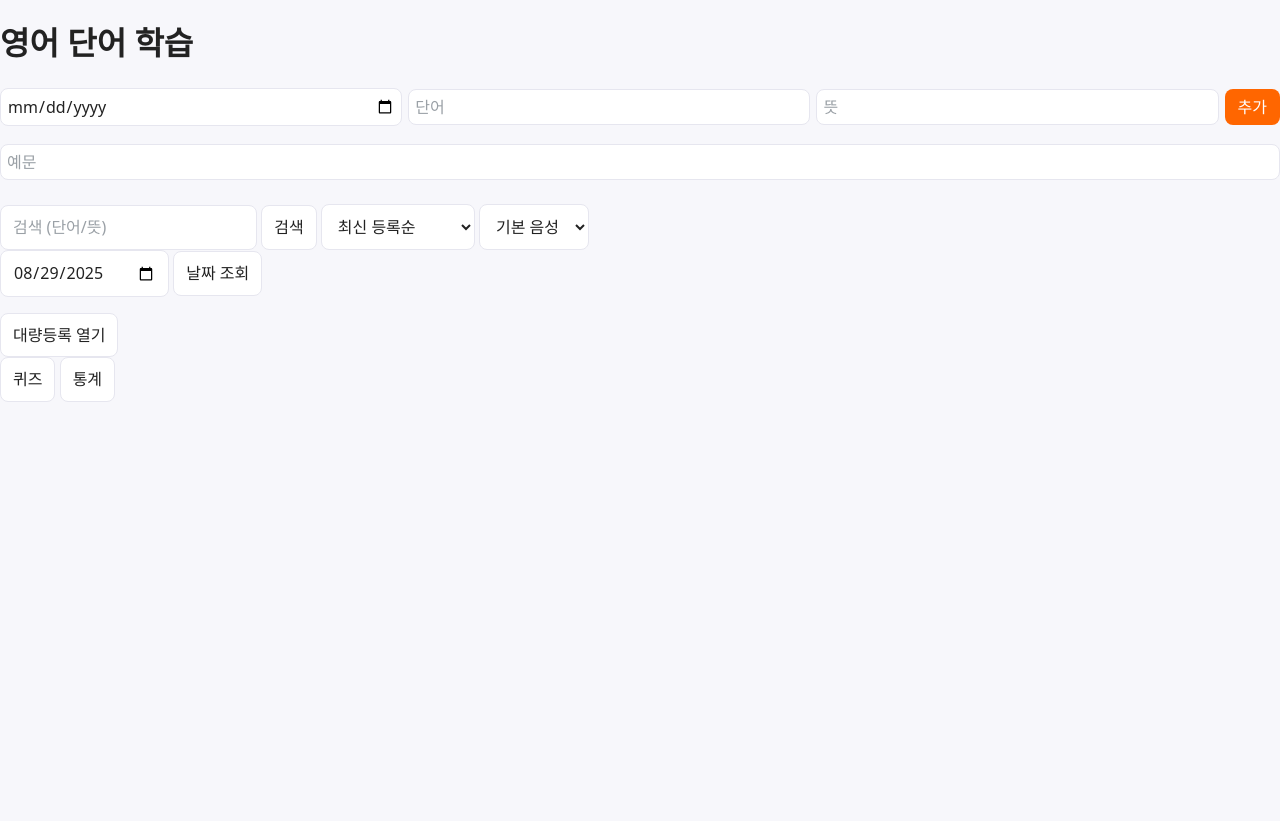
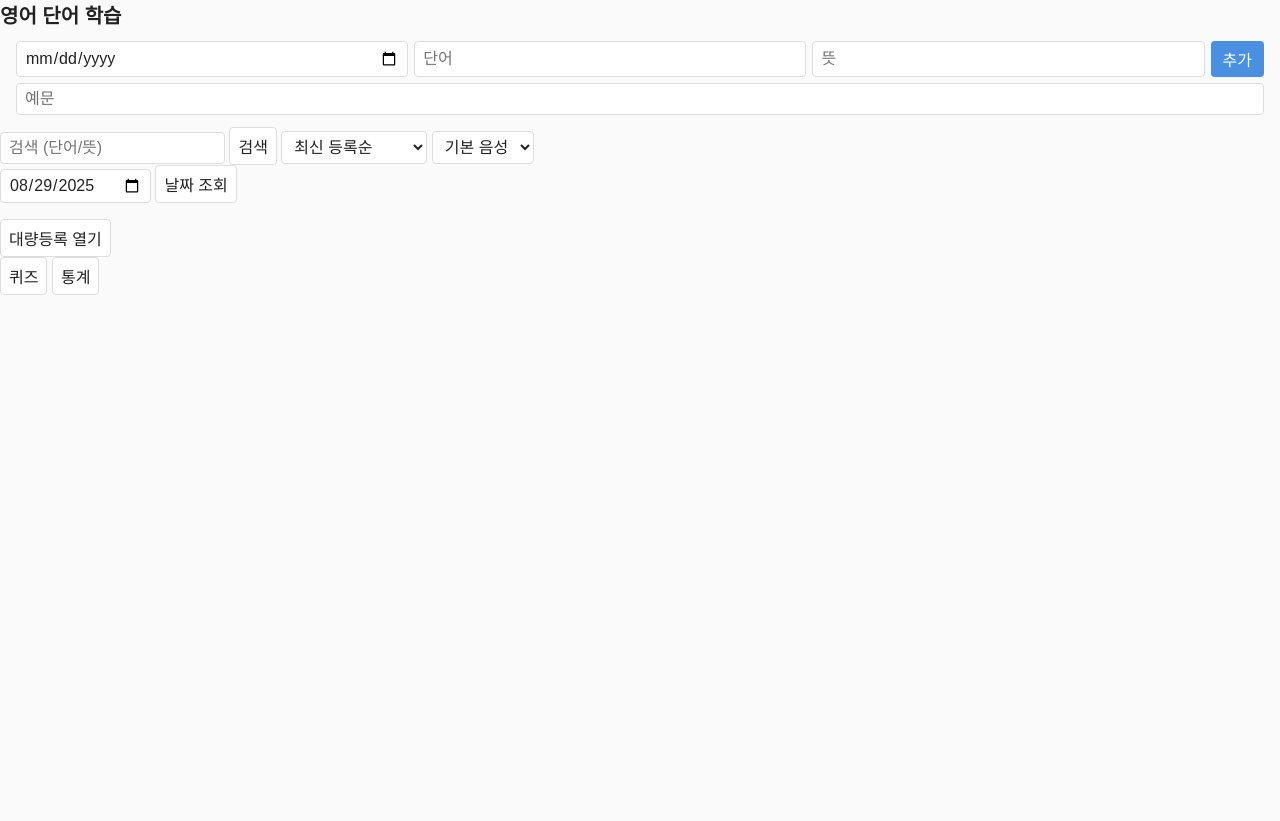
Before and after one commit to anredvon/english-word-app, a Flask app: page / in a window 1280 px wide. After the commit the page ends 295 px from the top, so only its background shows below. Run offline with Flask 3, Linux system fonts and the light colour scheme; data that the repository does not hold is empty.

Commit message:
Update style.css

```diff
--- a/static/style.css
+++ b/static/style.css
@@ -1,184 +1,69 @@
-/* ========== Base ==========% */
-:root{
-  --bg:#f7f7fb;
-  --card:#ffffff;
-  --ink:#222;
-  --ink-2:#667085;
-  --primary:#ff6600;
-  --primary-ink:#fff;
-  --line:#e6e6ef;
-  --ok:#16a34a;
-  --bad:#ef4444;
-  --focus:#7c5cff33;
-  --shadow:0 6px 20px rgba(0,0,0,.06);
-  --radius:14px;
-  --radius-sm:10px;
-  --radius-xs:8px;
-  --space:16px;
+:root {
+  --ink: #222;
+  --ink-2: #555;
+  --bg: #fafafa;
+  --line: #ddd;
+  --radius-xs: 4px;
+  --radius: 8px;
 }
 
-*{box-sizing:border-box}
-html,body{height:100%}
-body{
-  margin:0; font:16px/1.4 system-ui, -apple-system, "Segoe UI", Roboto, "Noto Sans KR", sans-serif;
-  color:var(--ink); background:var(--bg);
+body {
+  font-family: "Apple SD Gothic Neo", "Noto Sans KR", sans-serif;
+  margin: 0;
+  padding: 0;
+  background: var(--bg);
+  color: var(--ink);
 }
 
-/* ========== Layout ==========% */
-header,footer{max-width:1100px;margin:24px auto 0;padding:0 16px}
-header h1{margin:.2rem 0 0;font-size:1.6rem}
-header p{margin:.2rem 0 1rem;color:var(--ink-2)}
-main{max-width:1100px;margin:0 auto;padding:0 16px 40px}
-
-.card{
-  background:var(--card); border:1px solid var(--line); border-radius:var(--radius);
-  padding:22px; box-shadow:var(--shadow); margin:18px 0;
+header {
+  background: #4a90e2;
+  color: white;
+  padding: 12px 16px;
 }
 
-footer{color:var(--ink-2);text-align:center;margin-top:24px}
-
-/* ========== Form ==========% */
-form .row{display:flex;gap:12px;align-items:center;margin-bottom:12px}
-form .row label{min-width:72px;color:var(--ink-2)}
-input, select, button{
-  font:inherit; border-radius:var(--radius-xs);
-  border:1px solid var(--line); background:#fff; color:var(--ink);
-  padding:10px 12px;
-}
-input::placeholder{color:#9aa0a6}
-input:focus, select:focus, button:focus{outline:3px solid var(--focus); border-color:#c9c9f2}
-
-.row.gap{gap:8px}
-
-button{cursor:pointer; transition:.15s ease; border:1px solid var(--line)}
-button:hover{transform:translateY(-1px)}
-button:active{transform:translateY(0)}
-button.accent{
-  background:var(--primary); color:var(--primary-ink); border-color:transparent;
-}
-button.ghost{
-  background:#fff; color:var(--ink); border-color:var(--line);
-}
-button.sm{padding:6px 10px;font-size:.9rem;border-radius:8px}
-
-/* ========== Controls ==========% */
-.controls{
-  display:flex; flex-wrap:wrap; gap:10px; align-items:center; margin-bottom:12px
-}
-.controls input[type="date"]{padding:8px 10px}
-#search{min-width:220px}
-#sort{min-width:150px}
-
-/* ========== Grid / Cards ==========% */
-.grid{
-  list-style:none; padding:0; margin:12px 0 0;
-  display:grid; gap:12px;
-  grid-template-columns:repeat(1, minmax(0, 1fr));
-}
-@media (min-width:640px){ .grid{grid-template-columns:repeat(2, minmax(0, 1fr));} }
-@media (min-width:960px){ .grid{grid-template-columns:repeat(3, minmax(0, 1fr));} }
-
-.word-card{
-  background:#fff; border:1px solid var(--line); border-radius:var(--radius-sm);
-  padding:14px 14px 12px; box-shadow:var(--shadow);
-}
-.word-card h3{margin:0 0 6px;font-size:1.15rem}
-.word-card p{margin:6px 0;color:#374151}
-.word-card .meta{
-  display:flex; justify-content:space-between; align-items:center; margin-top:10px;
-  color:var(--ink-2); font-size:.92rem
+h1 {
+  margin: 0;
+  font-size: 20px;
 }
 
-/* ========== Modal (공용) ==========% */
-.modal{
-  position:fixed; inset:0; display:flex; align-items:center; justify-content:center;
-  background:rgba(0,0,0,.34); padding:18px; z-index:999;
-}
-.modal.hidden{display:none}
-.modal-body{
-  width:min(720px, 96vw); background:#fff; border-radius:18px; border:1px solid var(--line);
-  box-shadow:var(--shadow); padding:18px;
-}
-.modal-head{display:flex;justify-content:space-between;align-items:center;margin-bottom:10px}
-.modal-head strong{font-size:1.15rem}
-
-/* ========== Quiz ==========% */
-.quiz-stat{display:flex;gap:10px;align-items:center;color:var(--ink-2)}
-.qword{
-  margin:10px 0 12px; padding:12px; font-size:1.4rem; font-weight:700;
-  background:#fff7f1; border:1px dashed #ffd7b8; border-radius:12px; color:#3a2a20;
-}
-.choices{display:grid; gap:10px}
-.choice{
-  padding:12px; border:1px solid var(--line); border-radius:12px; background:#fff; cursor:pointer;
-  transition:background .12s ease, transform .1s ease, border .12s ease;
-}
-.choice:hover{transform:translateY(-1px)}
-.choice.correct{background:#ecfdf5; border-color:#bbf7d0}
-.choice.wrong{background:#fef2f2; border-color:#fecaca}
-.choice.disabled{pointer-events:none; opacity:.85}
-.quiz-actions{display:flex; gap:8px; margin-top:12px}
-
-/* ========== Stats ==========% */
-.stats-overview{
-  display:grid; grid-template-columns:repeat(3,1fr); gap:10px; margin:10px 0 8px;
-}
-.stat-box{
-  background:#fafafa; border:1px solid var(--line); border-radius:12px; padding:12px; text-align:center;
-}
-.stat-title{color:var(--ink-2); font-size:.9rem}
-.stat-num{font-size:1.4rem; font-weight:700}
-
-.mt16{margin-top:16px}
-.weak-list{list-style:none;margin:8px 0 0;padding:0;display:grid;gap:8px}
-.weak-item{
-  display:flex;justify-content:space-between;align-items:center;gap:10px;
-  background:#fff; border:1px solid var(--line); border-radius:12px; padding:10px 12px;
-}
-.badge{
-  display:inline-block; padding:4px 8px; border-radius:999px; font-size:.85rem;
-  background:#f3f4f6; color:#374151; border:1px solid #e5e7eb;
+/* ======= 공통 Form / Input / Button ======= */
+input, select, button, textarea {
+  font: inherit;
+  border-radius: var(--radius-xs);
+  border: 1px solid var(--line);
+  background: #fff;
+  color: var(--ink);
+  padding: 6px 8px;   /* 👉 컴팩트하게 조정 */
+  box-sizing: border-box;
 }
 
-/* ========== Helpers ==========% */
-@media (hover:none){
-  button:hover, .choice:hover{transform:none}
+button {
+  cursor: pointer;
+}
+button.accent {
+  background: #4a90e2;
+  color: white;
+  border: none;
+}
+button.ghost {
+  background: transparent;
+  border: 1px solid var(--line);
+}
+button.danger {
+  border-color: #e74c3c;
+  color: #e74c3c;
+}
+button:disabled {
+  opacity: 0.5;
+  cursor: not-allowed;
 }
 
-
-.hidden{display:none!important}
-
-/* 심플 스피너 */
-.spinner{
-  width:18px;height:18px;display:inline-block;border:2px solid #ddd;border-top-color:var(--primary);
-  border-radius:50%; animation:spin 0.8s linear infinite; margin-left:8px
-}
-@keyframes spin{to{transform:rotate(360deg)}}
-
-
-button.sm { padding: 6px 10px; font-size: 0.9rem; }
-button.danger { border-color: #e74c3c; color: #e74c3c; }
-button.danger:hover { background: #e74c3c; color:#fff; }
-.choice.disabled { pointer-events:none; opacity:.7; }
-
-
-/* ===== Mobile-friendly modal sizing ===== */
-.modal-body{ max-height:90vh; overflow:auto; display:flex; flex-direction:column; }
-.modal-head{ position:sticky; top:0; background:#fff; z-index:2; }
-
-
-/* ==== UX improvements (appended by patch) ==== */
-body.modal-open{ overflow:hidden; }
-.modal-body{ overscroll-behavior: contain; }
-.modal-head button#statsClose,
-.modal-head button#quizClose{ padding:10px 14px; margin:-4px -6px -4px auto; }
-
-
+/* ======= 단어 등록폼 (2줄 레이아웃) ======= */
 .word-form {
   display: flex;
   flex-direction: column;
-  gap: 6px; /* 줄 간격 */
-  margin-bottom: 12px;
+  gap: 6px;
+  margin: 12px 16px;
 }
 .word-form .row {
   display: flex;
@@ -186,8 +71,155 @@ body.modal-open{ overflow:hidden; }
 }
 .word-form input {
   flex: 1;
-  padding: 6px;
 }
 .word-form button {
   padding: 6px 12px;
 }
+
+/* ======= 컨트롤 영역 (검색/정렬/음성) ======= */
+.controls {
+  display: flex;
+  flex-wrap: wrap;
+  gap: 6px;
+  margin: 0 16px 12px;
+}
+.controls input[type="text"] {
+  min-width: 160px;
+}
+.controls select {
+  min-width: 120px;
+}
+
+/* ======= 단어 리스트 ======= */
+.word-list {
+  list-style: none;
+  margin: 0;
+  padding: 0 16px;
+}
+.word-card {
+  background: #fff;
+  border: 1px solid var(--line);
+  border-radius: var(--radius);
+  padding: 12px;
+  margin-bottom: 8px;
+}
+.word-card h3 {
+  margin: 0 0 4px;
+}
+.word-card p {
+  margin: 2px 0;
+}
+.word-card .meta {
+  font-size: 12px;
+  color: var(--ink-2);
+}
+
+/* ======= 대량 등록 ======= */
+.bulk-control {
+  margin: 16px;
+}
+#bulkSection {
+  margin-top: 8px;
+  border: 1px solid var(--line);
+  padding: 8px;
+  border-radius: var(--radius);
+}
+.hidden {
+  display: none;
+}
+#bulkPreview {
+  list-style: none;
+  padding: 0;
+}
+#bulkPreview li {
+  background: #f8f8f8;
+  padding: 4px 6px;
+  margin-bottom: 4px;
+  border-radius: var(--radius-xs);
+}
+
+/* ======= 모달 ======= */
+.modal {
+  position: fixed;
+  top: 0; left: 0; right: 0; bottom: 0;
+  background: rgba(0,0,0,0.6);
+  display: flex;
+  align-items: center;
+  justify-content: center;
+  z-index: 100;
+}
+.modal.hidden {
+  display: none;
+}
+.modal-body {
+  background: #fff;
+  padding: 16px;
+  border-radius: var(--radius);
+  width: 90%;
+  max-width: 400px;
+}
+.modal-head {
+  display: flex;
+  justify-content: space-between;
+  align-items: center;
+  margin-bottom: 12px;
+}
+.modal-head strong {
+  font-size: 16px;
+}
+
+/* ======= 퀴즈 ======= */
+.qword {
+  font-size: 20px;
+  font-weight: bold;
+  margin: 12px 0;
+}
+.choices {
+  display: flex;
+  flex-direction: column;
+  gap: 6px;
+}
+.choice {
+  padding: 8px;
+  border: 1px solid var(--line);
+  border-radius: var(--radius-xs);
+  cursor: pointer;
+}
+.choice.correct {
+  background: #c8f7c5;
+  border-color: #27ae60;
+}
+.choice.wrong {
+  background: #f8c8c8;
+  border-color: #e74c3c;
+}
+.choice.disabled {
+  pointer-events: none;
+  opacity: 0.7;
+}
+.quiz-actions {
+  display: flex;
+  gap: 6px;
+  margin-top: 12px;
+  justify-content: space-between;
+}
+.quiz-stat {
+  font-size: 14px;
+  display: flex;
+  justify-content: space-between;
+  margin-bottom: 8px;
+}
+
+/* ======= 통계 ======= */
+#weakList, #recentList {
+  list-style: none;
+  padding: 0;
+  margin: 0;
+}
+.weak-item {
+  background: #f8f8f8;
+  padding: 6px;
+  margin-bottom: 4px;
+  border-radius: var(--radius-xs);
+  font-size: 14px;
+}
```
